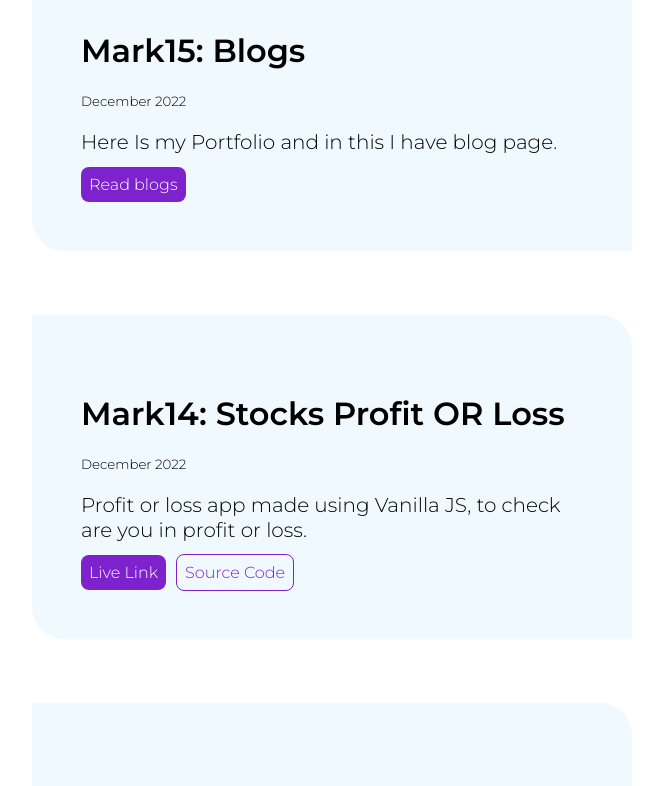
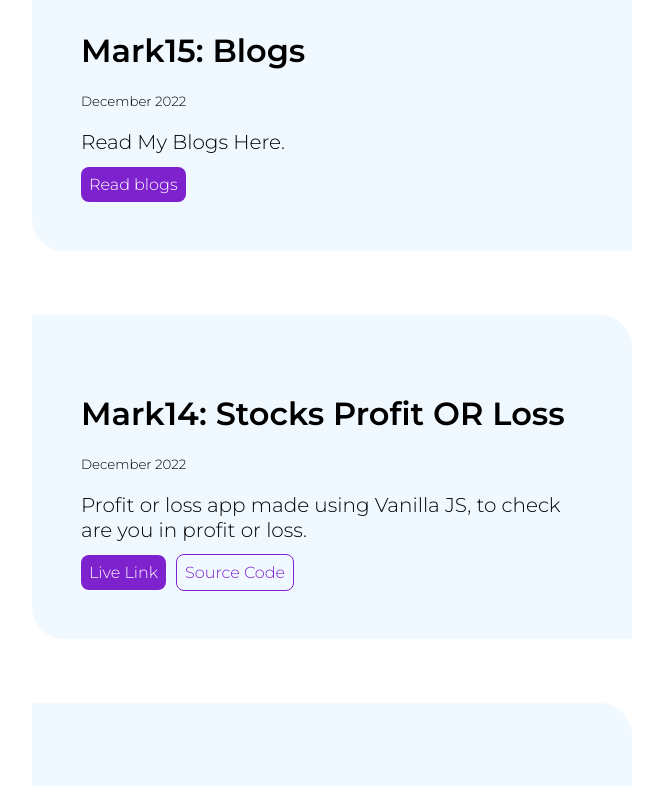
Before and after one commit to yash-purkar/portfolio, a React (Create React App) app: page /projects in a window 1280 px wide. Shown: the part 1060-1846 px from the top of the page, without its empty margins (308-971 px from the left). Built offline with nearby package versions, Linux system fonts and the light colour scheme.

Commit message:
change message

```diff
--- a/src/Components/Projects/ProjData.js
+++ b/src/Components/Projects/ProjData.js
@@ -10,7 +10,7 @@ const data = [
   {
     heading: "Mark15: Blogs",
     date: "December 2022",
-    text: "Here Is my Portfolio and in this I have blog page.",
+    text: "Read My Blogs Here.",
     btnNo: 1
   },
   {
@@ -80,8 +80,8 @@ const data = [
   {
     heading: "Mark5: Portfolio blogs page",
     date: "November 2022",
-    text: "Read My Blogs Here.",
-    liveLink: "/blogs"
+    text: "Here Is my Portfolio and in this I have blog page.",
+    liveLink: "https://yashpurkar-portfolio.netlify.app/"
     ,
     code: "https://github.com/yash-purkar/portfolio/tree/master/src/Components/Blogs"
   },
```
